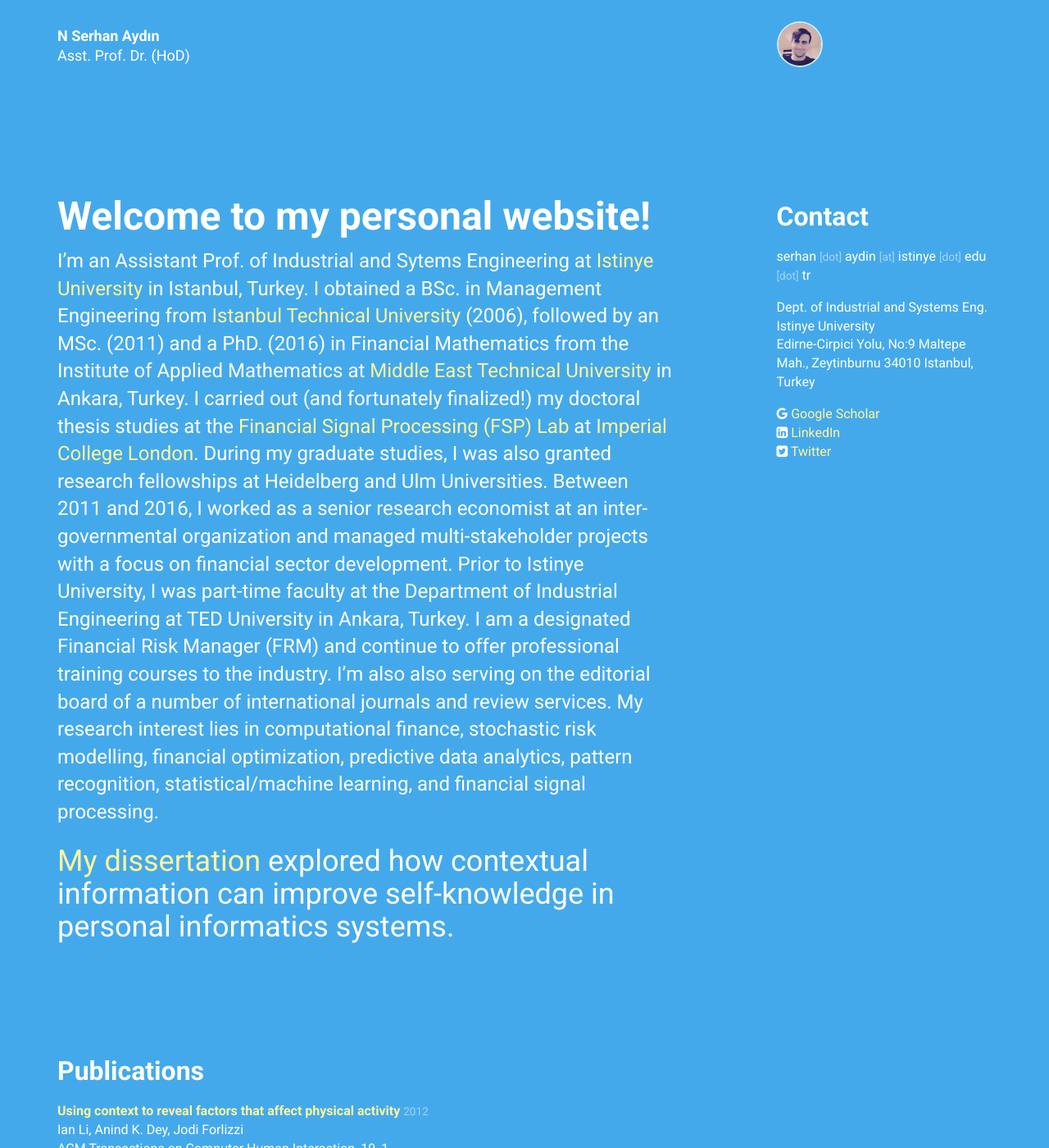
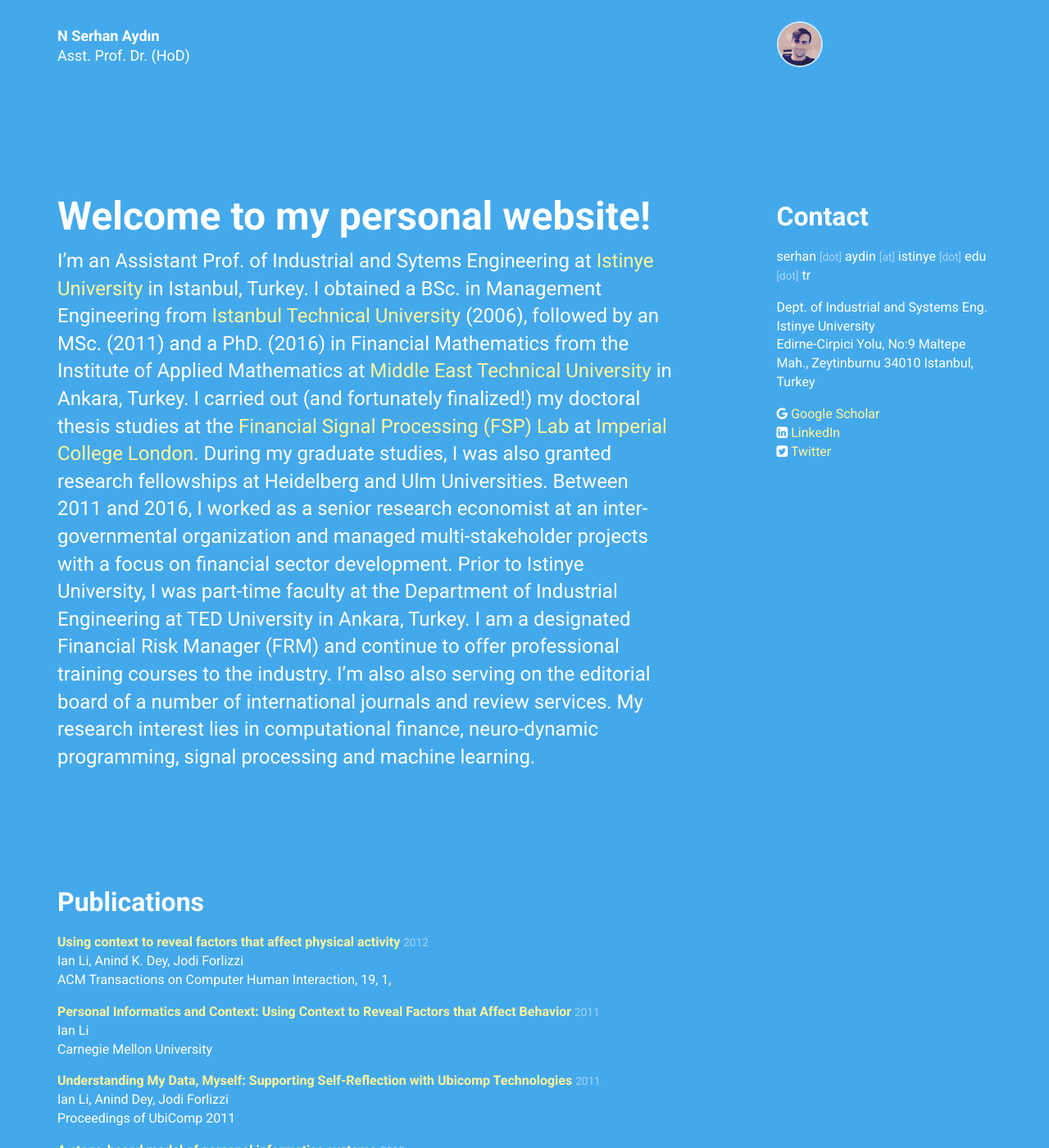
Before and after one commit to nsydn/nsydn.github.io, a Jekyll site: the page built from index.html, in a window 1280 px wide and 1400 px high. Shown: the whole window at 82% size. Built offline with Jekyll 4.4.1, drawn with Linux system fonts in a browser that asks for light colours; nearby versions of some CDN libraries.

Commit message:
Update personal.yml

```diff
--- a/_data/personal.yml
+++ b/_data/personal.yml
@@ -28,7 +28,7 @@ profiles:
     url: https://www.linkedin.com/in/nsaydin/
   -
     network: Twitter
-    username: ianli
+    username: nsydn_
     url: https://twitter.com/nsydn_
 
 intro:
@@ -43,7 +43,6 @@ intro:
     with a focus on financial sector development. Prior to Istinye University, I was part-time faculty at the Department of Industrial Engineering
     at TED University in Ankara, Turkey. I am a designated Financial Risk Manager (FRM) and continue to offer professional training
     courses to the industry. I'm also also serving on the editorial board of a number of international journals and review services.
-    My research interest lies in computational finance, stochastic risk modelling, financial optimization, predictive data analytics, pattern
-    recognition, statistical/machine learning, and financial signal processing.
-
-    # [My dissertation](http://ianli.com/thesis/) explored how contextual information can improve self-knowledge in personal informatics systems.
+    My research interest lies in computational finance, neuro-dynamic programming, signal processing and machine learning.
+# My research interest lies in computational finance, stochastic risk modelling, financial optimization, predictive data analytics, pattern
+# recognition, statistical/machine learning, and financial signal processing.
```
